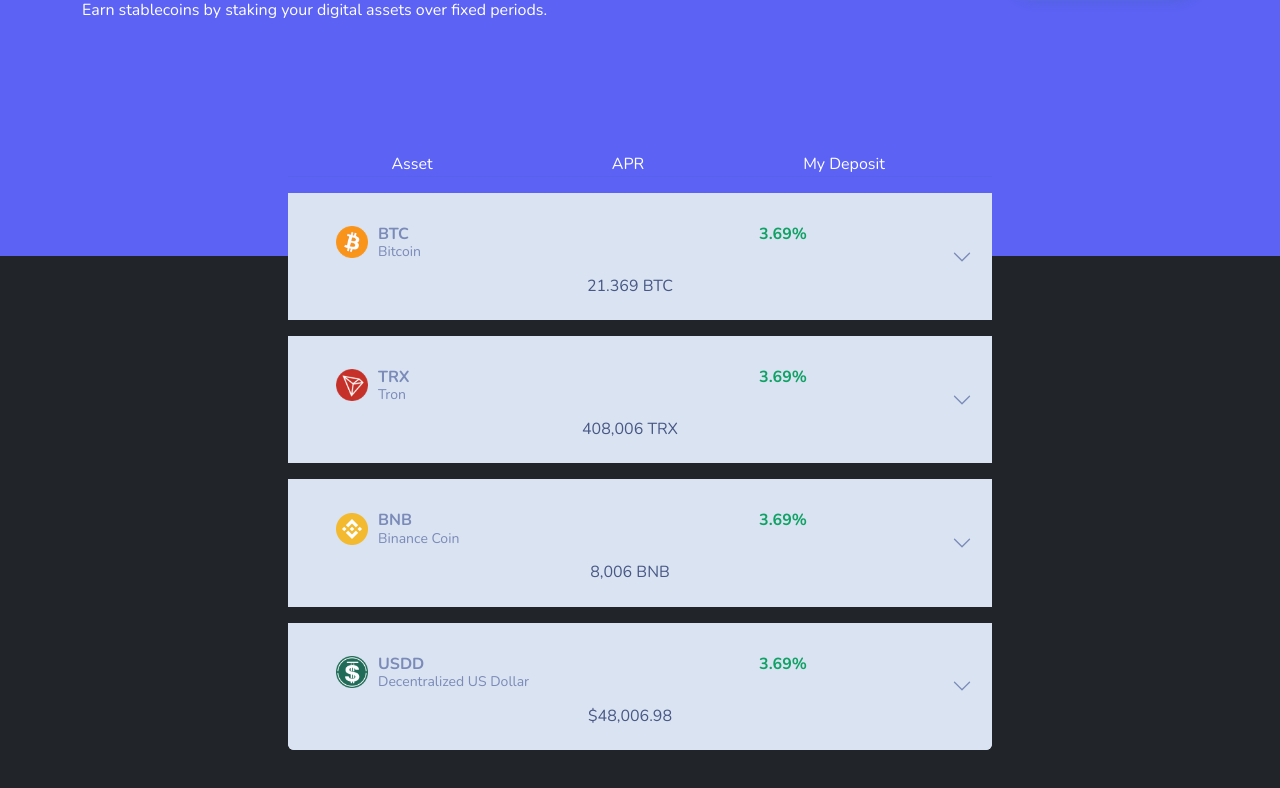
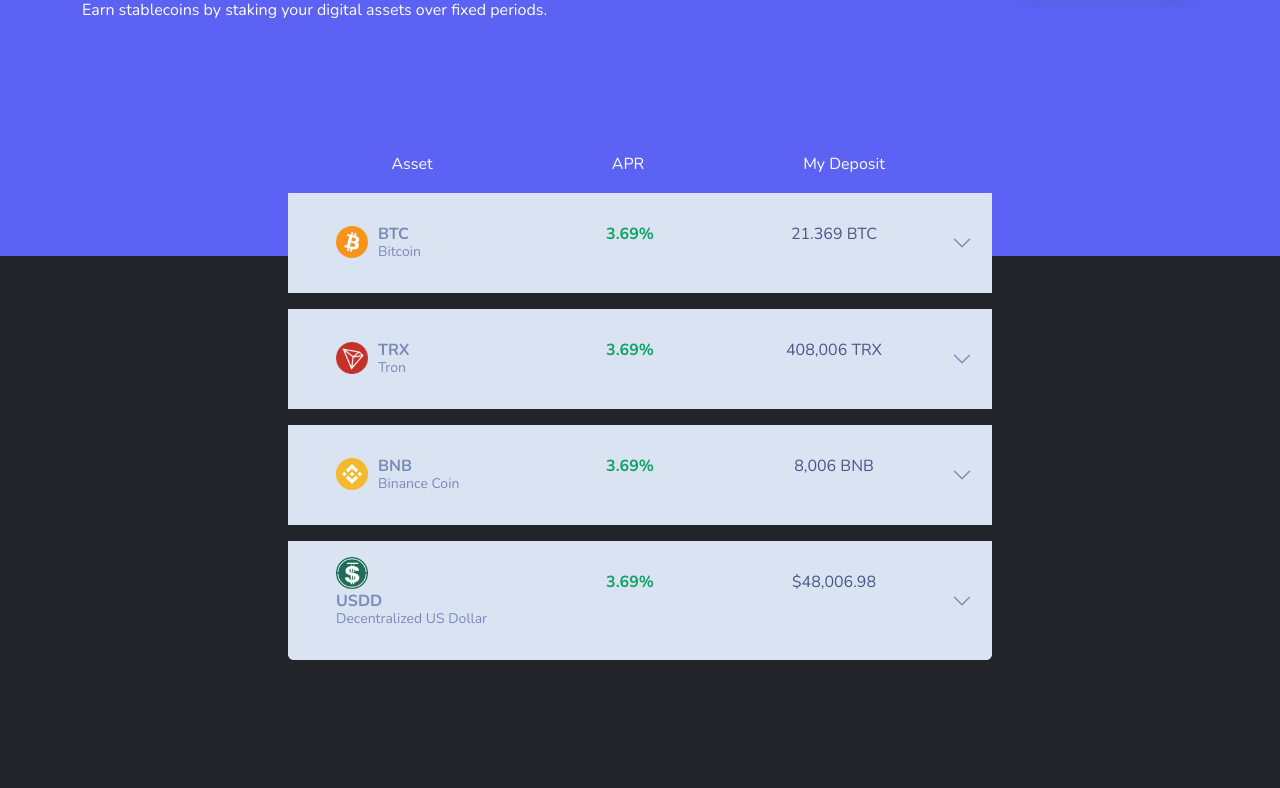
Before and after one commit to wescosmic/sorrel-banq-app, a React (Create React App) app: page /vaults in a window 1280 px wide. Shown: the part 330-1118 px from the top of the page. After the commit the page ends 1038 px from the top, so only its background shows below. Built offline with nearby package versions, Linux system fonts and the light colour scheme.

Commit message:
Update vaultitem.js

```diff
--- a/src/components/vaultitem.js
+++ b/src/components/vaultitem.js
@@ -35,7 +35,7 @@ const VaultItem = () => {
         <h2 class="accordion-header" id="headingOne">
           <button class="accordion-button collapsed" type="button" data-bs-toggle="collapse" data-bs-target="#collapseOne" aria-expanded="false" aria-controls="collapseOne">
             <div class="container row mx-1 pt-3">
-              <div class="col">
+              <div class="col-md-4 col-sm-12">
                 <img
                   src={BTCImg}
                   alt="gStable"
@@ -52,7 +52,8 @@ const VaultItem = () => {
                 <b class="d-lg-none">APR</b>
                 <h6>3.69%</h6>
               </div>
-              <div class="col-xs-6 text-center">
+
+              <div class="col text-center">
                 <b class="d-lg-none">My Deposit</b>
                 <h6>21.369 BTC</h6>
               </div>
@@ -109,7 +110,7 @@ const VaultItem = () => {
         <h2 class="accordion-header" id="headingTwo">
           <button class="accordion-button collapsed" type="button" data-bs-toggle="collapse" data-bs-target="#collapseTwo" aria-expanded="false" aria-controls="collapseTwo">
             <div class="container row mx-1 pt-3">
-              <div class="col">
+              <div class="col-md-4 col-sm-12">
                 <img
                   src={TRXImg}
                   alt="gStable"
@@ -126,7 +127,8 @@ const VaultItem = () => {
                 <b class="d-lg-none">APR</b>
                 <h6>3.69%</h6>
               </div>
-              <div class="col-xs-6 text-center">
+
+              <div class="col text-center">
                 <b class="d-lg-none">My Deposit</b>
                 <h6>408,006 TRX</h6>
               </div>
@@ -150,7 +152,7 @@ const VaultItem = () => {
         <h2 class="accordion-header" id="headingThree">
           <button class="accordion-button collapsed" type="button" data-bs-toggle="collapse" data-bs-target="#collapseThree" aria-expanded="false" aria-controls="collapseThree">
             <div class="container row mx-1 pt-3">
-              <div class="col">
+              <div class="col-md-4 col-sm-12">
                 <img
                   src={BNBImg}
                   alt="gStable"
@@ -167,7 +169,8 @@ const VaultItem = () => {
                 <b class="d-lg-none">APR</b>
                 <h6>3.69%</h6>
               </div>
-              <div class="col-xs-6 text-center">
+
+              <div class="col text-center">
                 <b class="d-lg-none">My Deposit</b>
                 <h6>8,006 BNB</h6>
               </div>
@@ -191,7 +194,7 @@ const VaultItem = () => {
         <h2 class="accordion-header" id="headingFour">
           <button class="accordion-button collapsed" type="button" data-bs-toggle="collapse" data-bs-target="#collapseFour" aria-expanded="false" aria-controls="collapseFour">
             <div class="container row mx-1 pt-3">
-              <div class="col">
+              <div class="col-md-4 col-sm-12">
                 <img
                   src={USDDImg}
                   alt="gStable"
@@ -208,7 +211,8 @@ const VaultItem = () => {
                 <b class="d-lg-none">APR</b>
                 <h6>3.69%</h6>
               </div>
-              <div class="col-xs-6 text-center">
+
+              <div class="col text-center">
                 <b class="d-lg-none">My Deposit</b>
                 <h6>$48,006.98</h6>
               </div>
```
